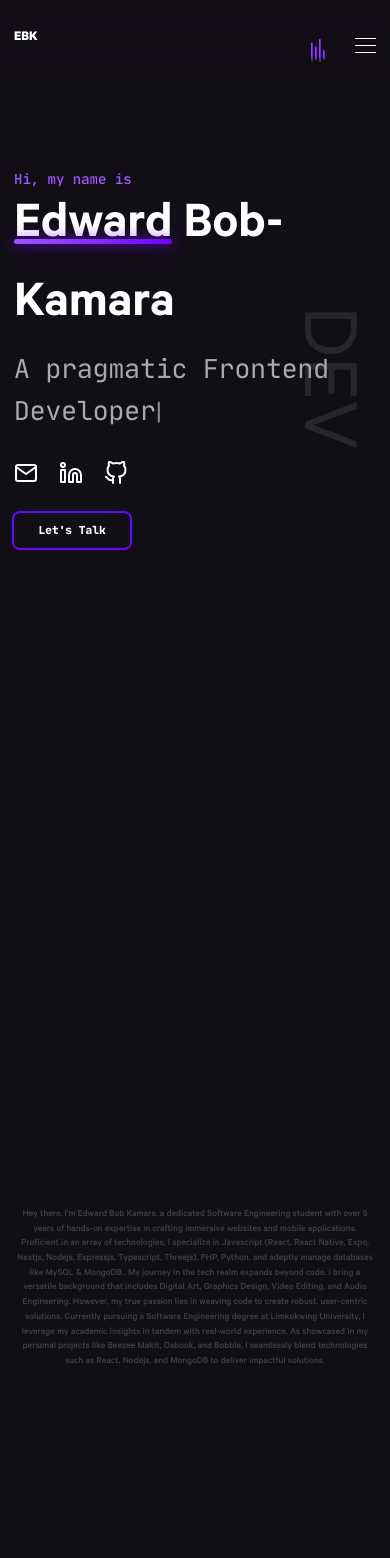
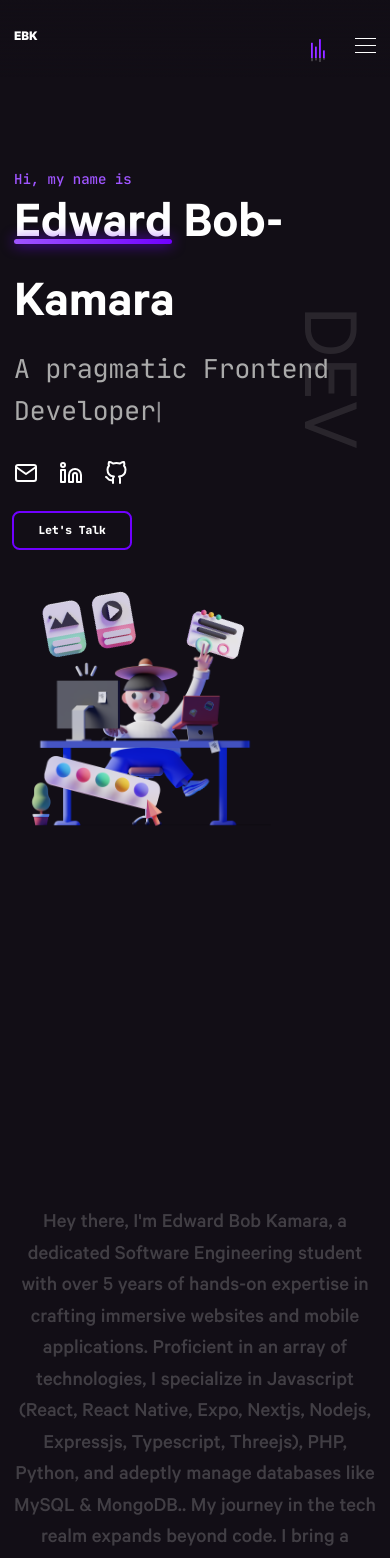
Before and after one commit to edwxrdbobb/edwardbobkamara, a Next.js app: page / in a window 390 px wide. Shown: the top 1558 px of the page. Built offline with nearby package versions, Linux system fonts and the light colour scheme; no server answers; what bad-words would draw is missing.

Commit message:
Responsive changes

```diff
--- a/components/About/About1.js
+++ b/components/About/About1.js
@@ -63,12 +63,12 @@ const About1 = ({ clientHeight }) => {
     >
       <div
         className={`${
-          clientHeight > 850 ? "pt-28 pb-16" : "pt-80 pb-72"
+          clientHeight > 850 ? "pt-28 pb-16 sm:pt-8 sm:pb-4" : "pt-80 pb-72 sm:pt-8 sm:pb-4"
         } section-container`}
       >
         <h1
           ref={quoteRef}
-          className="font-medium text-[0.70rem] md:text-4xl lg:text-[2rem] text-center"
+          className="font-medium text-[1.50rem] md:text-[1.70rem] lg:text-[2rem] text-center"
         >
           <span className="about-1 leading-tight">
           Hey there, I'm Edward Bob Kamara, a dedicated Software Engineering student with over 5 years of hands-on expertise in crafting immersive websites and mobile applications. Proficient in an array of technologies, I specialize in Javascript (React, React Native, Expo, Nextjs, Nodejs, Expressjs, Typescript, Threejs), PHP, Python, and adeptly manage databases like MySQL & MongoDB..{" "}
--- a/components/Hero/Hero.js
+++ b/components/Hero/Hero.js
@@ -106,7 +106,7 @@ const Hero = () => {
         </div>
       </div>
       <div
-        className="absolute invisible w-4/12 bottom-1.5 lg:visible lg:right-12 2xl:right-16"
+        className="absolute w-8/12 lg:w-4/12 bottom-1.5 lg:right-12 2xl:right-16"
         ref={lottieRef}
       ></div>
     </section>
```
